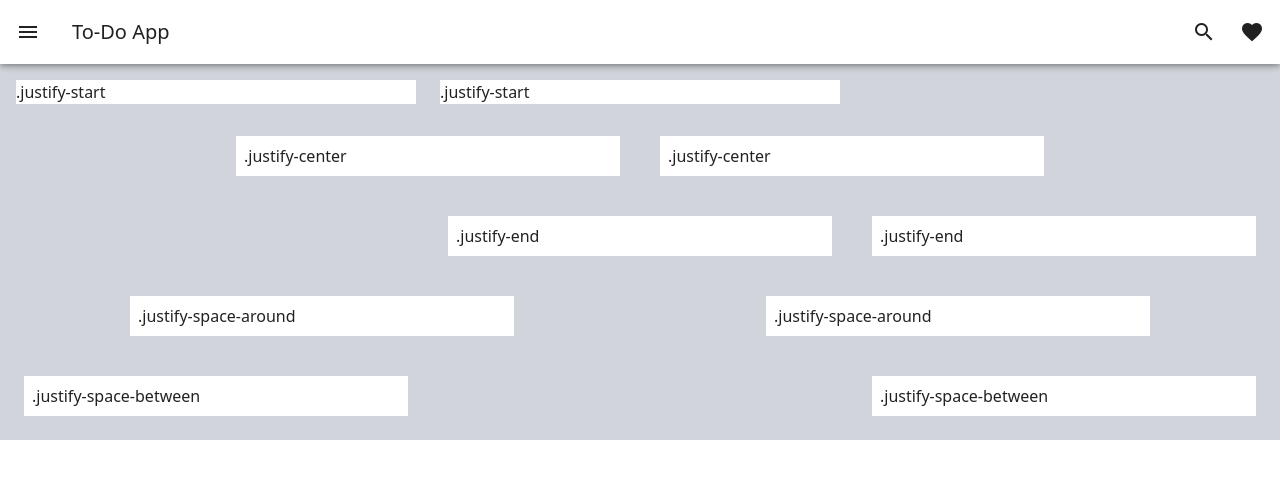
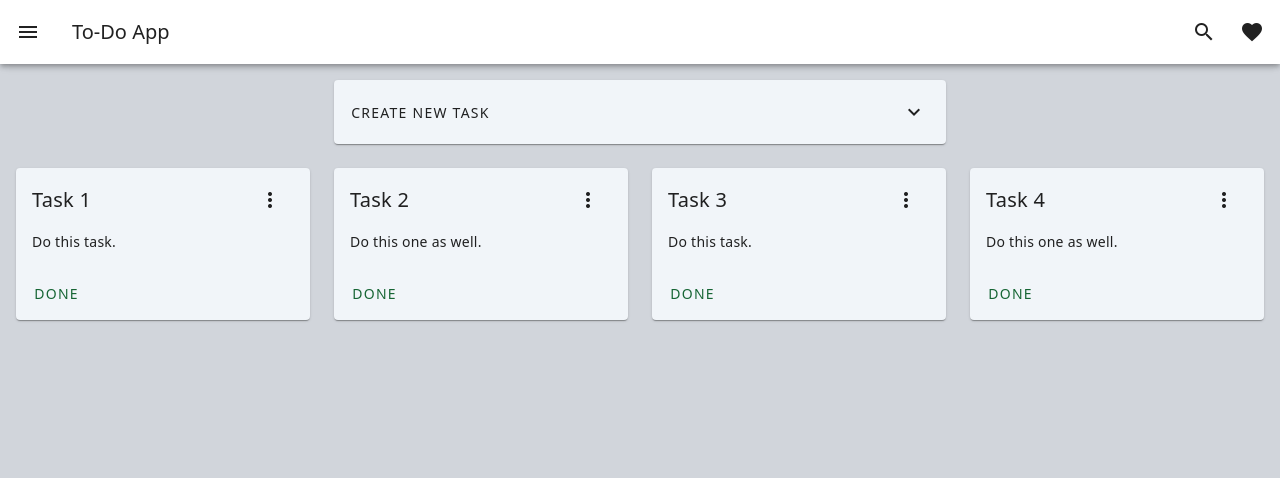
Before and after one commit to matinone/to_do_app, a Vue app: page / in a window 1280 px wide. Shown: the top 478 px of the page. Built offline with nearby package versions, Linux system fonts and the light colour scheme.

Commit message:
Add tasks view layout

```diff
--- a/src/App.vue
+++ b/src/App.vue
@@ -30,44 +30,16 @@
       </v-btn>
     </v-app-bar>
 
-    <v-main>
+    <v-main class="tw-bg-gray-300">
       <!-- <router-view></router-view> -->
-      <v-container class="tw-bg-gray-300" fluid>
-        <v-row class="tw-justify-start">
-          <v-col v-for="k in 2" :key="k" cols="4">
-            <v-sheet class="tw-pa-2 tw-ma-2"> .justify-start </v-sheet>
-          </v-col>
-        </v-row>
-
-        <v-row class="tw-justify-center">
-          <v-col v-for="k in 2" :key="k" cols="4">
-            <v-sheet class="tw-p-2 tw-m-2"> .justify-center </v-sheet>
-          </v-col>
-        </v-row>
-
-        <v-row class="tw-justify-end">
-          <v-col v-for="k in 2" :key="k" cols="4">
-            <v-sheet class="tw-p-2 tw-m-2"> .justify-end </v-sheet>
-          </v-col>
-        </v-row>
-
-        <v-row class="tw-justify-around">
-          <v-col v-for="k in 2" :key="k" cols="4">
-            <v-sheet class="tw-p-2 tw-m-2"> .justify-space-around </v-sheet>
-          </v-col>
-        </v-row>
-
-        <v-row class="tw-justify-between">
-          <v-col v-for="k in 2" :key="k" cols="4">
-            <v-sheet class="tw-p-2 tw-m-2"> .justify-space-between </v-sheet>
-          </v-col>
-        </v-row>
-      </v-container>
+      <task-view></task-view>
     </v-main>
   </v-app>
 </template>
 
 <script setup>
+import TaskView from "@/views/TaskView.vue";
+
 const navItems = [
   { title: "Tasks", value: "tasks" },
   { title: "Profile", value: "profile" }
--- /dev/null
+++ b/src/components/NewTask.vue
@@ -0,0 +1,31 @@
+<template>
+  <v-card class="tw-bg-slate-100">
+    <v-card-actions>
+      <v-btn variant="text" @click="showCreateTask = !showCreateTask"> Create new TASK </v-btn>
+
+      <v-spacer></v-spacer>
+
+      <v-btn
+        :icon="showCreateTask ? 'mdi-chevron-up' : 'mdi-chevron-down'"
+        @click="showCreateTask = !showCreateTask"
+      ></v-btn>
+    </v-card-actions>
+
+    <v-expand-transition>
+      <div v-show="showCreateTask">
+        <v-divider></v-divider>
+        <v-card-text>
+          <v-text-field label="Title" clearable class="tw-my-0"></v-text-field>
+          <v-text-field label="Description" clearable class="tw-my-0"></v-text-field>
+          <v-btn type="submit" block>Create</v-btn>
+        </v-card-text>
+      </div>
+    </v-expand-transition>
+  </v-card>
+</template>
+
+<script setup>
+import { ref } from "vue";
+
+const showCreateTask = ref(false);
+</script>
--- /dev/null
+++ b/src/components/TaskItem.vue
@@ -0,0 +1,39 @@
+<template>
+  <v-card class="tw-bg-slate-100 hover:tw-bg-slate-200">
+    <v-card-title class="tw-grid tw-grid-cols-2">
+      <div class="tw-place-self-start tw-mt-2">{{ task.title }}</div>
+      <v-btn icon variant="text" class="tw-place-self-end">
+        <v-icon>mdi-dots-vertical</v-icon>
+        <v-menu activator="parent">
+          <v-list density="compact">
+            <v-list-item
+              v-for="option in cardDotsOptions"
+              :key="option"
+              :title="option"
+              :value="option.toLowerCase()"
+              @click="handleCardOption(option.toLowerCase())"
+            >
+            </v-list-item>
+          </v-list>
+        </v-menu>
+      </v-btn>
+    </v-card-title>
+    <v-card-text>{{ task.description }}</v-card-text>
+
+    <v-card-actions>
+      <v-btn class="tw-text-green-800" @click.prevent="handleCardOption('done')">DONE</v-btn>
+    </v-card-actions>
+  </v-card>
+</template>
+
+<script setup>
+import { reactive, defineProps } from "vue";
+
+const props = defineProps(["task"]);
+const task = reactive(props.task);
+
+const cardDotsOptions = ["Edit", "Delete"];
+function handleCardOption(option) {
+  console.log(option);
+}
+</script>
--- /dev/null
+++ b/src/views/TaskView.vue
@@ -0,0 +1,42 @@
+<template>
+  <v-container fluid>
+    <v-row class="tw-justify-center">
+      <v-col cols="6">
+        <new-task></new-task>
+      </v-col>
+    </v-row>
+    <v-row class="tw-justify-center">
+      <v-col cols="12" sm="6" lg="3" v-for="task in tasks" :key="task.id">
+        <task-item :task="task"></task-item>
+      </v-col>
+    </v-row>
+  </v-container>
+</template>
+
+<script setup>
+import NewTask from "@/components/NewTask.vue";
+import TaskItem from "@/components/TaskItem.vue";
+
+const tasks = [
+  {
+    id: 0,
+    title: "Task 1",
+    description: "Do this task."
+  },
+  {
+    id: 1,
+    title: "Task 2",
+    description: "Do this one as well."
+  },
+  {
+    id: 2,
+    title: "Task 3",
+    description: "Do this task."
+  },
+  {
+    id: 3,
+    title: "Task 4",
+    description: "Do this one as well."
+  }
+];
+</script>
```
